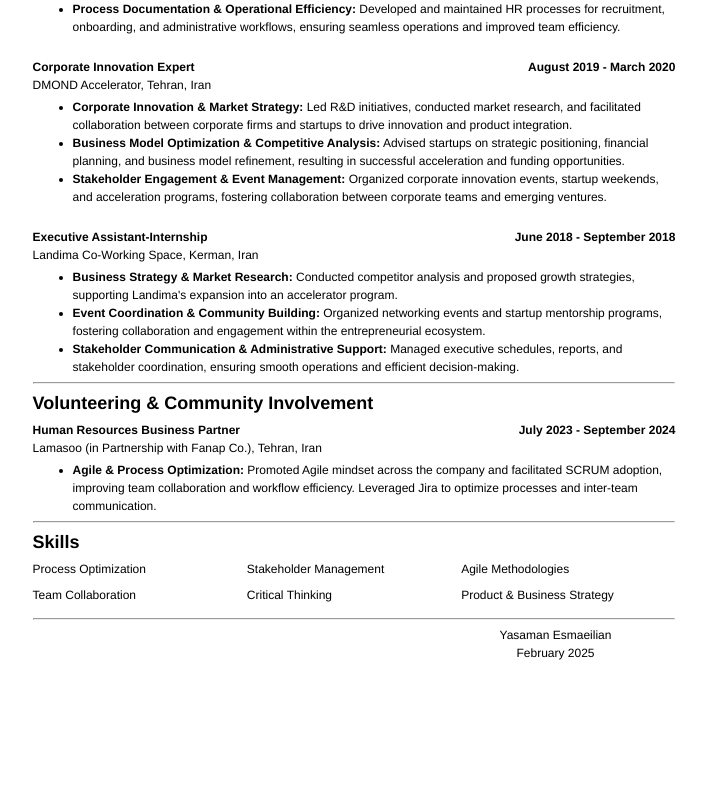
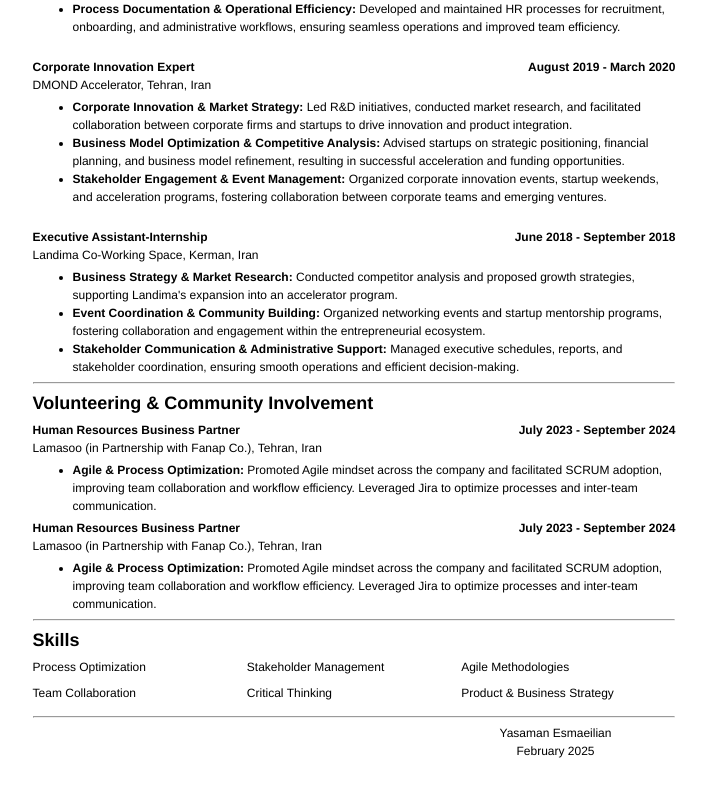
Before and after one commit to leonine90/Resumix, a Nuxt app: page / in a window 1280 px wide. Shown: the part 1281-2078 px from the top of the page, without its empty margins (286-993 px from the left). Before the commit the page ends 2018 px from the top, so only its background shows below. Built offline with nearby package versions, Linux system fonts and the light colour scheme.

Commit message:
feat: change volunteering

```diff
--- a/app.vue
+++ b/app.vue
@@ -214,6 +214,20 @@
           </li>
         </ul>
       </div>
+      <div>
+        <div class="title-row">
+          <div>
+            <div class="bold">Human Resources Business Partner</div>
+            <div><span>Lamasoo (in Partnership with Fanap Co.),</span> Tehran, Iran</div>
+          </div>
+          <div class="bold">July 2023 - September 2024</div>
+        </div>
+        <ul>
+          <li>
+            <span class="bold">Agile & Process Optimization:</span> Promoted Agile mindset across the company and facilitated SCRUM adoption, improving team collaboration and workflow efficiency. Leveraged Jira to optimize processes and inter-team communication.
+          </li>
+        </ul>
+      </div>
     </section>
     <hr/>
     <section class="resume-section skills" contenteditable="true">
```
